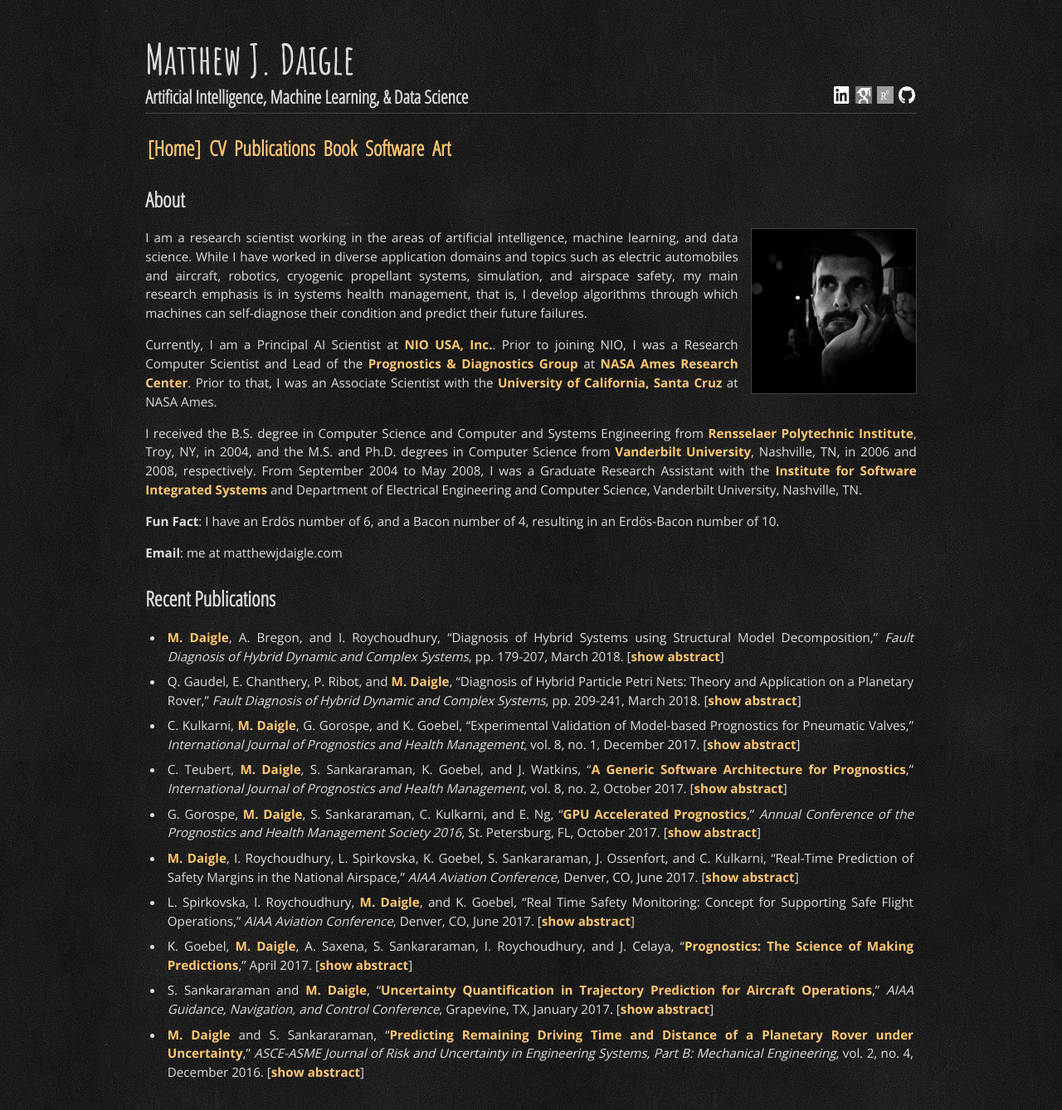
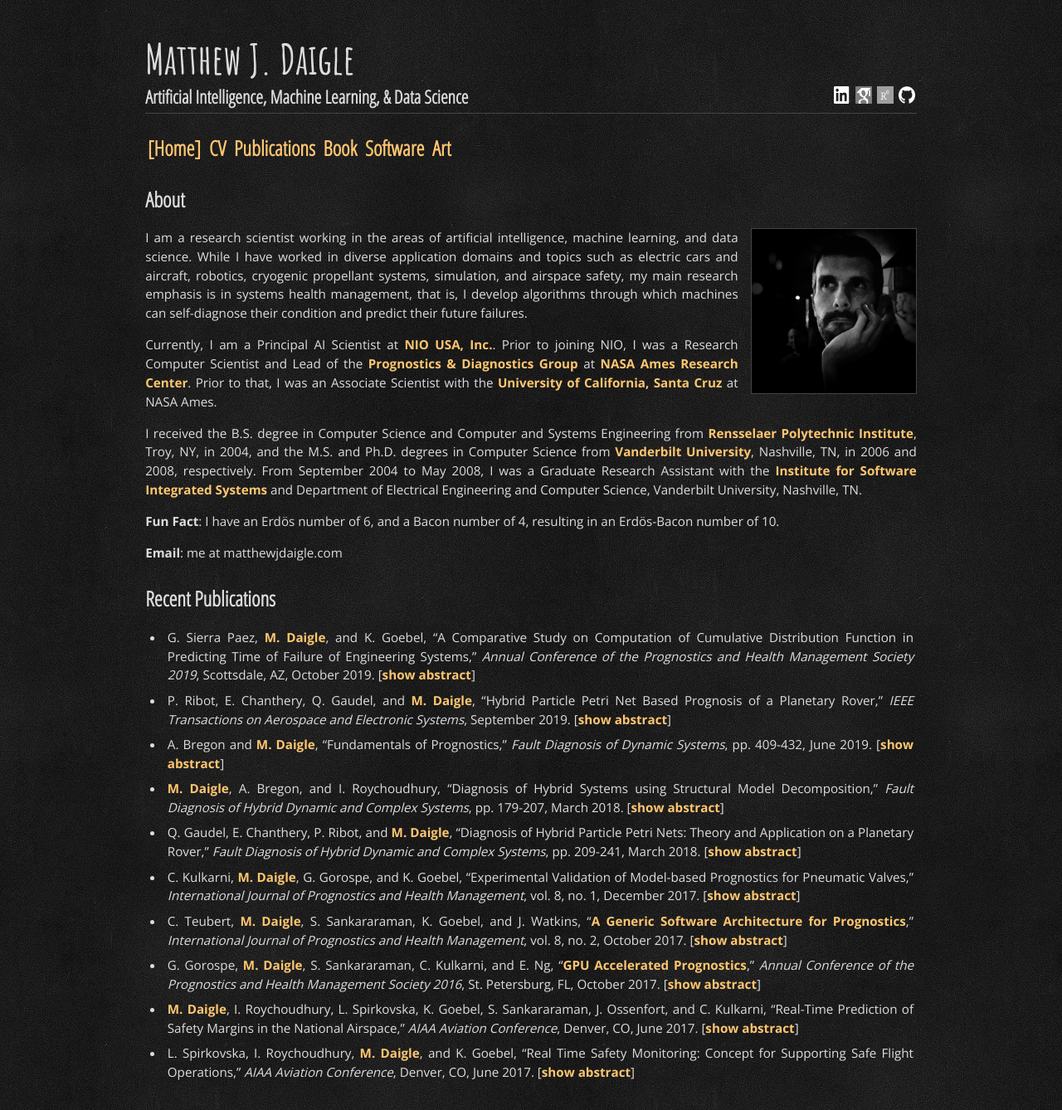
Before and after one commit to matthewjdaigle/matthewjdaigle.github.io, a Jekyll site: the page built from index.md, in a window 1280 px wide. Shown: the whole page at 83% size. Built offline with Jekyll 4.4.1, drawn with Linux system fonts in a browser that asks for light colours.

Commit message:
Update pubs, cv

```diff
--- a/_data/publications.yml
+++ b/_data/publications.yml
@@ -1,4 +1,62 @@
-
+- year: 2019
+  publications:
+
+    - title: "A Comparative Study on Computation of Cumulative Distribution Function in Predicting Time of Failure of Engineering Systems"
+      authors:
+        - G. Sierra Paez
+        - M. Daigle
+        - K. Goebel
+      url:
+      type: Conference
+      school:
+      book: "Annual Conference of the Prognostics and Health Management Society 2019"
+      volume:
+      number:
+      pages:
+      location: Scottsdale, AZ
+      year: 2019
+      month: October
+      notes:
+      id: Paez2019Comparative
+      abstract: ""
+
+    - title: "Hybrid Particle Petri Net Based Prognosis of a Planetary Rover"
+      authors:
+        - P. Ribot
+        - E. Chanthery
+        - Q. Gaudel
+        - M. Daigle
+      url:
+      type: Journal
+      school:
+      book: "IEEE Transactions on Aerospace and Electronic Systems"
+      volume:
+      number:
+      pages:
+      location:
+      year: 2019
+      month: September
+      notes:
+      id: Ribot2019HPPN
+      abstract: ""
+
+    - title: "Fundamentals of Prognostics"
+      authors:
+        - A. Bregon
+        - M. Daigle
+      url:
+      type: Chapter
+      school:
+      book: "Fault Diagnosis of Dynamic Systems"
+      volume:
+      number:
+      pages: 409-432
+      location:
+      year: 2019
+      month: June
+      notes:
+      id: Bregon2019Fundamentals
+      abstract: ""
 
 
 - year: 2018
--- a/index.md
+++ b/index.md
@@ -9,7 +9,7 @@ title: Matthew J. Daigle
 <img id="profile" width="200" src="/images/profile.jpeg">
 
 I am a research scientist working in the areas of artificial intelligence, machine learning,
-and data science. While I have worked in diverse application domains and topics such as electric automobiles and aircraft, robotics, cryogenic propellant systems, simulation, and airspace safety, my main research emphasis is in systems health management, that is, I develop algorithms through which machines can self-diagnose their condition and predict their future failures.
+and data science. While I have worked in diverse application domains and topics such as electric cars and aircraft, robotics, cryogenic propellant systems, simulation, and airspace safety, my main research emphasis is in systems health management, that is, I develop algorithms through which machines can self-diagnose their condition and predict their future failures.
 
 Currently, I am a Principal AI Scientist at [NIO USA, Inc.](https://www.nio.io). Prior to joining NIO, I was a Research Computer Scientist and Lead of the [Prognostics &amp; Diagnostics Group](http://prognostics.nasa.gov) at [NASA Ames Research Center](http://www.nasa.gov/centers/ames/home/index.html). Prior to that, I was an Associate
 Scientist with the [University of California, Santa Cruz](http://ucsc.edu) at NASA Ames.
```
Also changed, not shown: CV.md (+3 -1 lines).
